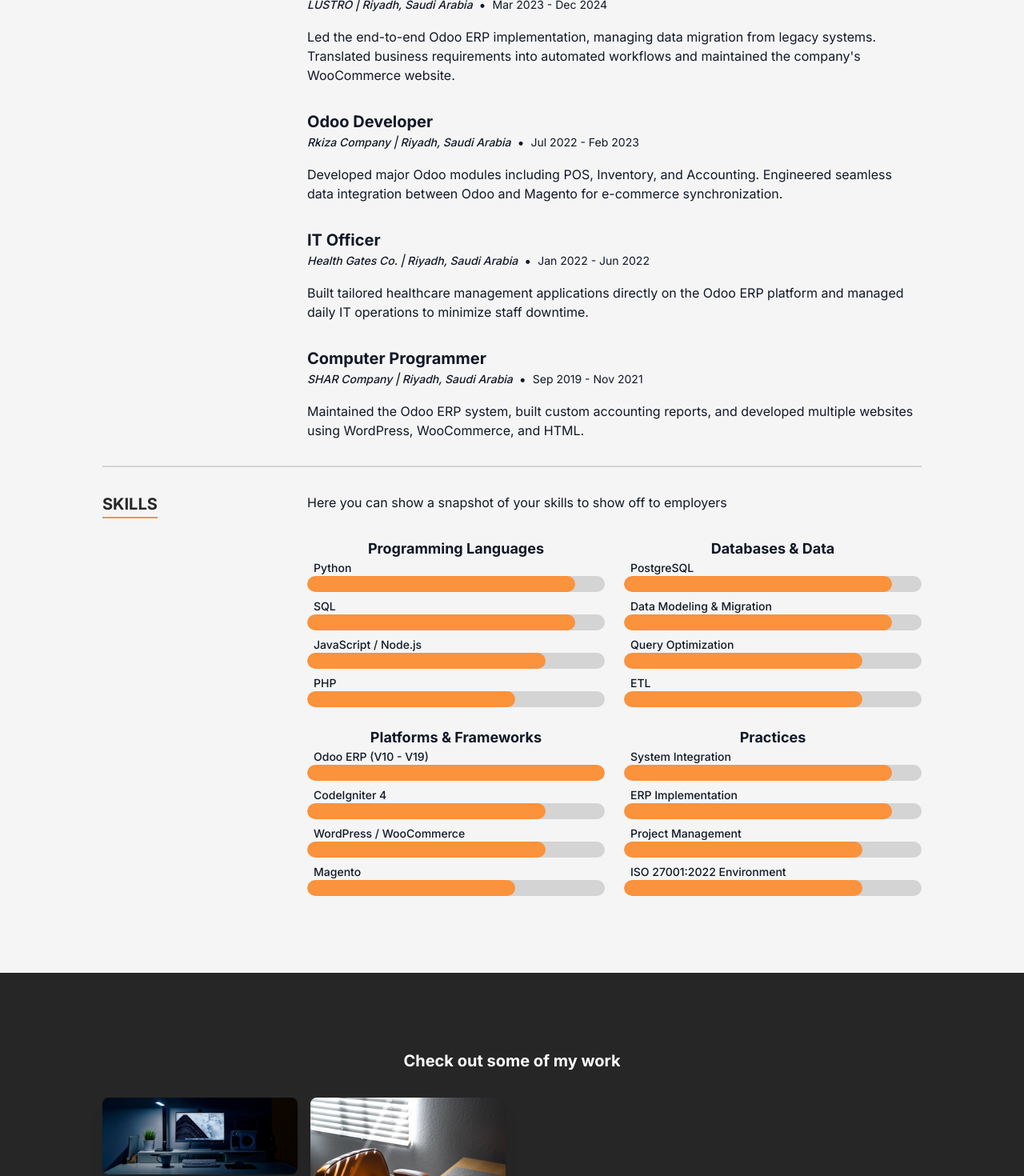
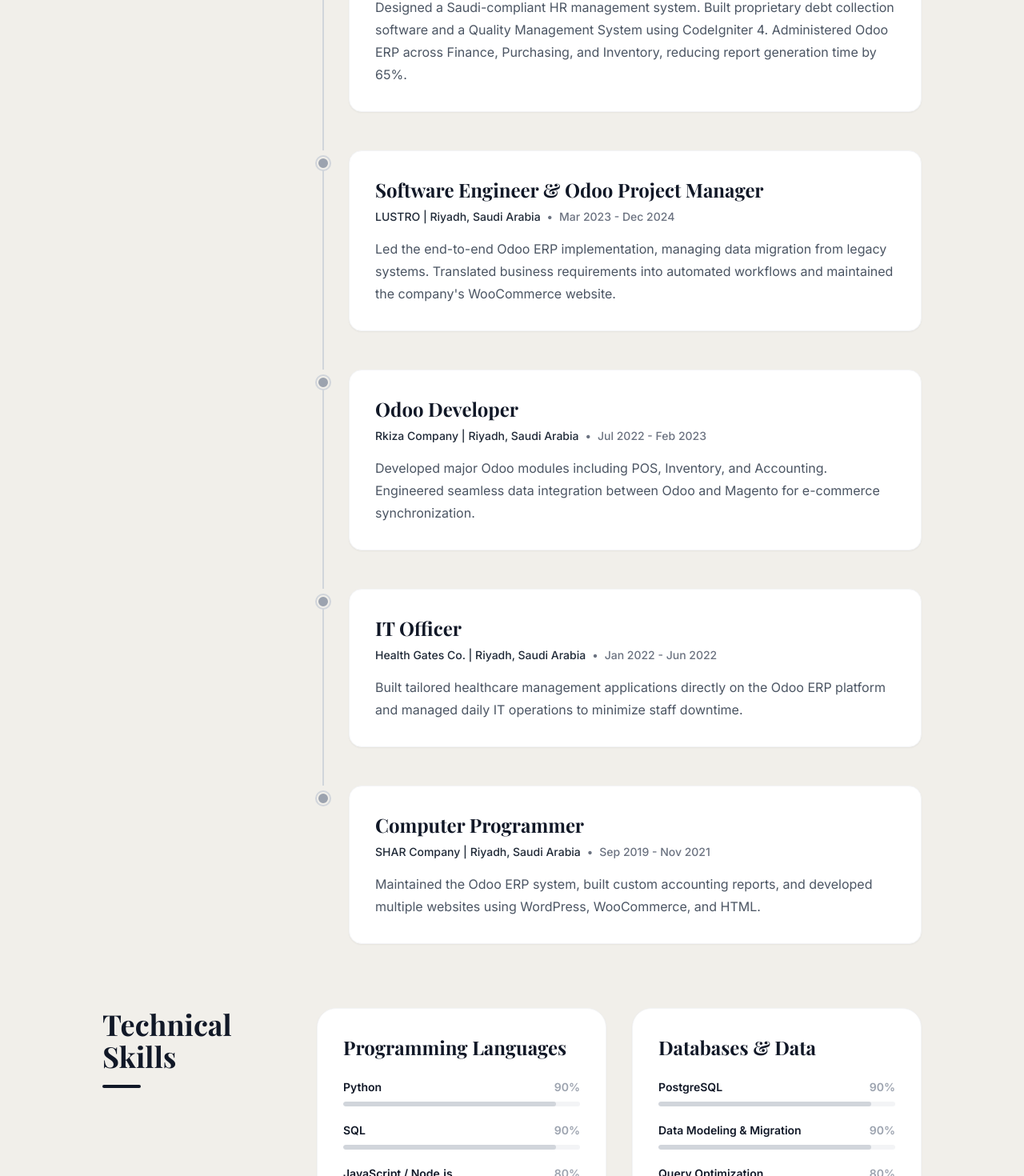
Before and after one commit to suhaib96-sudo/suhaib-portfolio, a Next.js app: page / in a window 1280 px wide. Shown: the part 2060-3530 px from the top of the page at 80% size. Built offline with nearby package versions, Linux system fonts and the light colour scheme; a web font is replaced by a local one.

Commit message:
Completely redesigned Resume section with animated train timeline and sleek skills cards

```diff
--- a/src/components/Sections/Resume/ResumeSection.tsx
+++ b/src/components/Sections/Resume/ResumeSection.tsx
@@ -1,12 +1,14 @@
+/* eslint-disable simple-import-sort/imports */
 import {FC, memo, PropsWithChildren} from 'react';
 
 const ResumeSection: FC<PropsWithChildren<{title: string}>> = memo(({title, children}) => {
   return (
-    <div className="grid grid-cols-1 gap-y-4 py-8 first:pt-0 last:pb-0  md:grid-cols-4">
-      <div className="col-span-1 flex justify-center md:justify-start">
-        <div className="relative h-max">
-          <h2 className="text-xl font-bold uppercase text-neutral-800">{title}</h2>
-          <span className="absolute inset-x-0 -bottom-1 border-b-2 border-orange-400" />
+    <div className="grid grid-cols-1 gap-y-8 md:grid-cols-4 md:gap-x-12">
+      <div className="col-span-1 flex justify-start">
+        {/* Sticky header stays in place while scrolling past the timeline */}
+        <div className="sticky top-24 h-max">
+          <h2 className="font-serif text-3xl font-bold text-gray-900 lg:text-4xl">{title}</h2>
+          <div className="mt-4 h-1 w-12 rounded-full bg-gray-900" />
         </div>
       </div>
       <div className="col-span-1 flex flex-col md:col-span-3">{children}</div>
--- a/src/components/Sections/Resume/Skills.tsx
+++ b/src/components/Sections/Resume/Skills.tsx
@@ -1,3 +1,4 @@
+/* eslint-disable simple-import-sort/imports */
 import {FC, memo, PropsWithChildren, useMemo} from 'react';
 
 import {Skill as SkillType, SkillGroup as SkillGroupType} from '../../../data/dataDef';
@@ -5,9 +6,9 @@ import {Skill as SkillType, SkillGroup as SkillGroupType} from '../../../data/da
 export const SkillGroup: FC<PropsWithChildren<{skillGroup: SkillGroupType}>> = memo(({skillGroup}) => {
   const {name, skills} = skillGroup;
   return (
-    <div className="flex flex-col">
-      <span className="text-center text-lg font-bold">{name}</span>
-      <div className="flex flex-col gap-y-2">
+    <div className="flex flex-col rounded-3xl border border-gray-100 bg-white p-8 shadow-sm transition-shadow duration-300 hover:shadow-lg">
+      <span className="mb-6 font-serif text-2xl font-bold text-gray-900">{name}</span>
+      <div className="flex flex-col gap-y-5">
         {skills.map((skill, index) => (
           <Skill key={`${skill.name}-${index}`} skill={skill} />
         ))}
@@ -23,10 +24,17 @@ export const Skill: FC<{skill: SkillType}> = memo(({skill}) => {
   const percentage = useMemo(() => Math.round((level / max) * 100), [level, max]);
 
   return (
-    <div className="flex flex-col">
-      <span className="ml-2 text-sm font-medium">{name}</span>
-      <div className="h-5 w-full overflow-hidden rounded-full bg-neutral-300">
-        <div className="h-full rounded-full bg-orange-400" style={{width: `${percentage}%`}} />
+    <div className="group flex flex-col gap-y-2">
+      <div className="flex justify-between text-sm font-semibold text-gray-900">
+        <span>{name}</span>
+        <span className="text-gray-400 transition-colors duration-300 group-hover:text-gray-900">{percentage}%</span>
+      </div>
+      {/* Ultra-thin elegant progress bar */}
+      <div className="h-1.5 w-full overflow-hidden rounded-full bg-gray-100">
+        <div
+          className="h-full rounded-full bg-gray-300 transition-all duration-700 ease-out group-hover:bg-gray-900"
+          style={{width: `${percentage}%`}}
+        />
       </div>
     </div>
   );
--- a/src/components/Sections/Resume/TimelineItem.tsx
+++ b/src/components/Sections/Resume/TimelineItem.tsx
@@ -1,20 +1,34 @@
+/* eslint-disable simple-import-sort/imports */
 import {FC, memo} from 'react';
 
-import {TimelineItem} from '../../../data/dataDef';
+import {TimelineItem as TimelineItemType} from '../../../data/dataDef';
 
-const TimelineItem: FC<{item: TimelineItem}> = memo(({item}) => {
+const TimelineItem: FC<{item: TimelineItemType; isLast?: boolean}> = memo(({item, isLast}) => {
   const {title, date, location, content} = item;
   return (
-    <div className="flex flex-col pb-8 text-center last:pb-0 md:text-left">
-      <div className="flex flex-col pb-4">
-        <h2 className="text-xl font-bold">{title}</h2>
-        <div className="flex items-center justify-center gap-x-2 md:justify-start">
-          <span className="flex-1 text-sm font-medium italic sm:flex-none">{location}</span>
-          <span>•</span>
-          <span className="flex-1 text-sm sm:flex-none">{date}</span>
+    <div className="group relative flex gap-x-6 pb-12 last:pb-0">
+
+      {/* Train Line and Animated Nodes */}
+      <div className="relative flex flex-col items-center">
+        {/* Vertical Track Line */}
+        {!isLast && <div className="absolute top-4 bottom-[-3rem] w-[2px] bg-gray-300 transition-colors duration-500 group-hover:bg-gray-900" />}
+        {/* Glowing Dot */}
+        <div className="relative mt-2 h-4 w-4 rounded-full border-2 border-[#f1efea] bg-gray-400 ring-2 ring-gray-300 transition-all duration-500 group-hover:scale-125 group-hover:bg-gray-900 group-hover:ring-gray-900" />
+      </div>
+
+      {/* Floating Content Box */}
+      <div className="flex-1 rounded-2xl border border-gray-100 bg-white p-6 shadow-sm transition-all duration-500 hover:-translate-y-2 hover:shadow-xl sm:p-8">
+        <div className="flex flex-col pb-4">
+          <h3 className="font-serif text-2xl font-bold text-gray-900">{title}</h3>
+          <div className="mt-2 flex flex-wrap items-center gap-x-2 text-sm font-medium text-gray-500">
+            <span className="text-gray-800">{location}</span>
+            <span>•</span>
+            <span>{date}</span>
+          </div>
         </div>
+        <div className="prose prose-sm text-gray-600 sm:prose-base">{content}</div>
       </div>
-      {content}
+
     </div>
   );
 });
--- a/src/components/Sections/Resume/index.tsx
+++ b/src/components/Sections/Resume/index.tsx
@@ -1,3 +1,4 @@
+/* eslint-disable simple-import-sort/imports */
 import {FC, memo} from 'react';
 
 import {education, experience, SectionId, skills} from '../../../data/data';
@@ -8,26 +9,30 @@ import TimelineItem from './TimelineItem';
 
 const Resume: FC = memo(() => {
   return (
-    <Section className="bg-neutral-100" sectionId={SectionId.Resume}>
-      <div className="flex flex-col divide-y-2 divide-neutral-300">
+    // Continuing the elegant off-white theme
+    <Section className="bg-[#f1efea] py-16 lg:py-24" sectionId={SectionId.Resume}>
+      <div className="mx-auto flex max-w-7xl flex-col gap-y-20">
+
         <ResumeSection title="Education">
           {education.map((item, index) => (
-            <TimelineItem item={item} key={`${item.title}-${index}`} />
+            <TimelineItem isLast={index === education.length - 1} item={item} key={`${item.title}-${index}`} />
           ))}
         </ResumeSection>
-        <ResumeSection title="Work">
+
+        <ResumeSection title="Work Experience">
           {experience.map((item, index) => (
-            <TimelineItem item={item} key={`${item.title}-${index}`} />
+            <TimelineItem isLast={index === experience.length - 1} item={item} key={`${item.title}-${index}`} />
           ))}
         </ResumeSection>
-        <ResumeSection title="Skills">
-          <p className="pb-8">Here you can show a snapshot of your skills to show off to employers</p>
-          <div className="grid grid-cols-1 gap-6 md:grid-cols-2">
+
+        <ResumeSection title="Technical Skills">
+          <div className="grid grid-cols-1 gap-8 md:grid-cols-2">
             {skills.map((skillgroup, index) => (
               <SkillGroup key={`${skillgroup.name}-${index}`} skillGroup={skillgroup} />
             ))}
           </div>
         </ResumeSection>
+
       </div>
     </Section>
   );
```
